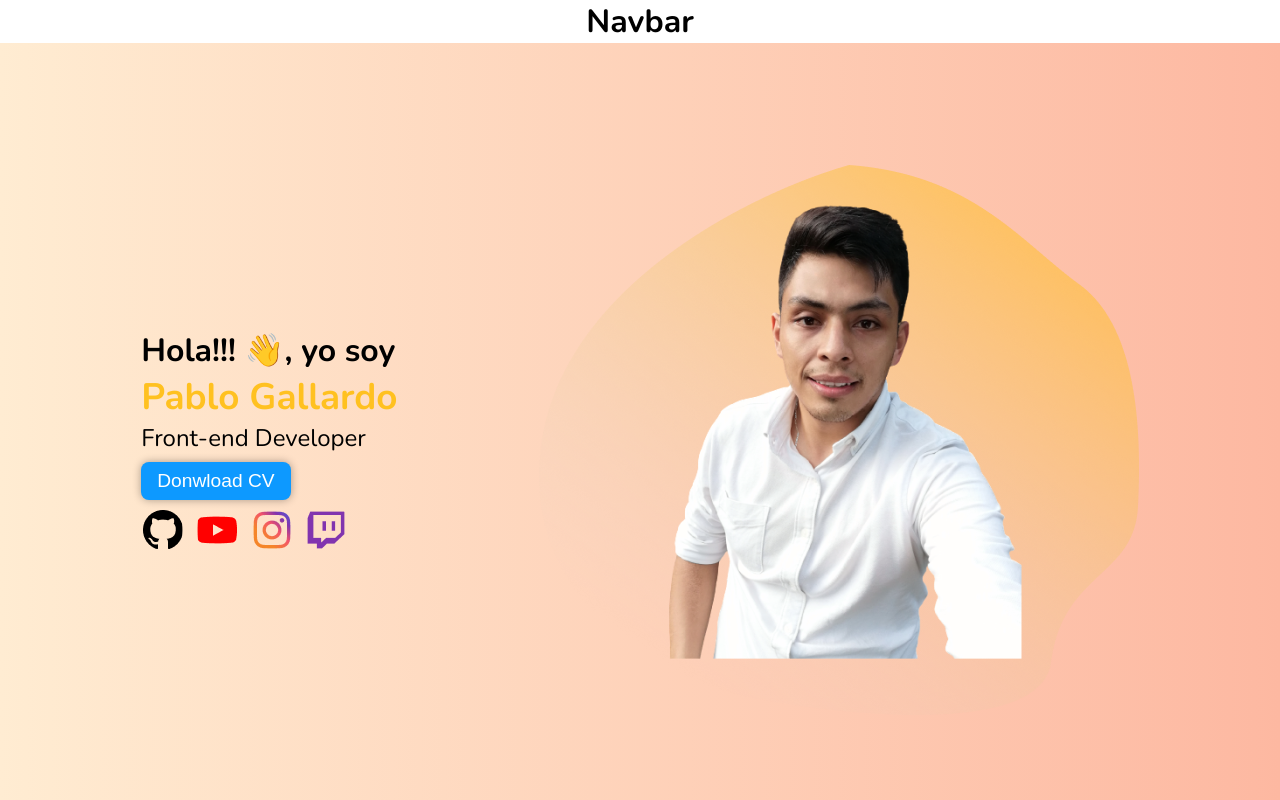
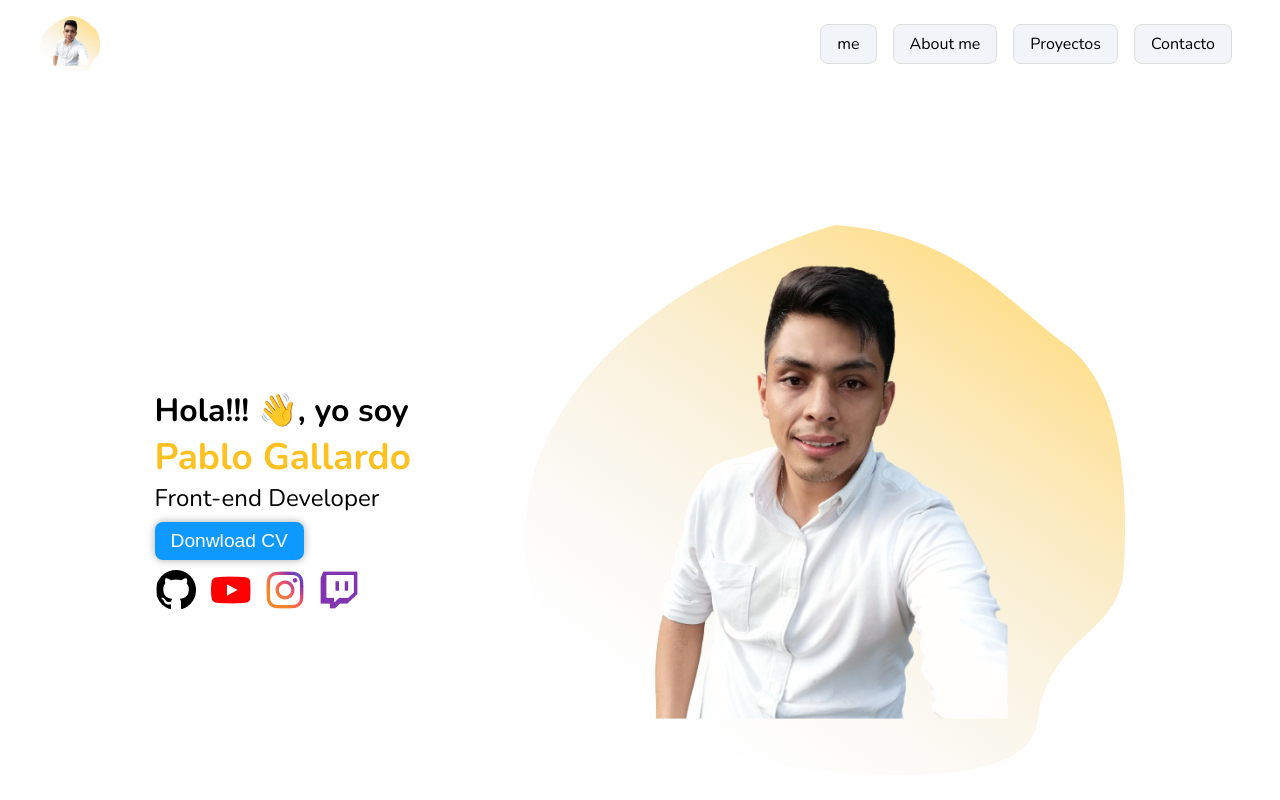
Before and after one commit to pablogallardodev/portfolio, a React (Vite) app: page / in a window 1280 px wide. Shown: the top 800 px of the page. Built offline with nearby package versions, Linux system fonts and the light colour scheme.

Commit message:
Estructura de pagina y diseño de nav

```diff
--- a/src/App.jsx
+++ b/src/App.jsx
@@ -10,9 +10,9 @@ import Footer from './components/Footer'
 
 export default function App() {
   return (
-  <div className='container'>
+    <>
       <Navbar />
-
+      <div className='container app-center'>
         <div className='header'>
           <div>
             <h1>Hola!!! <span className='hand'>👋</span>, yo soy</h1>
@@ -35,8 +35,8 @@ export default function App() {
           <h1>About me</h1>
           <p>Ingeniero en Sistemas Computacionales 👨‍🎓, apasionado por ser desarrollador, aprender y aplicar nuevas tecnologías. Actualmente soy desarrollador Front-End 💻 🖱 para una consultora. Un hobby es poder compartir mis conocimientos 📹 📺, para que los demás puedan aprender más. Por último, pero no menos importante soy de México. 🌮 🌮</p>
         </div>
-
+      </div>
       <Footer />
-  </div>
+    </>
   )
 }
--- a/src/components/Footer.jsx
+++ b/src/components/Footer.jsx
@@ -2,7 +2,9 @@ import React from 'react'
 
 const Footer = () => {
   return (
-    <h1>Footer</h1>
+    <footer className='app-center'>
+      <h1>Footer</h1>
+    </footer>
   )
 }
 
--- a/src/components/Navbar.jsx
+++ b/src/components/Navbar.jsx
@@ -1,8 +1,17 @@
 import React from 'react'
+import logo from "../picture/profile.png"
 
 const Navbar = () => {
   return (
-    <h1>Navbar</h1>
+    <nav className='nav app-center'>
+      <img src={logo} alt="Logo" width="60" />
+      <ul>
+        <li>me</li>
+        <li>About me</li>
+        <li>Proyectos</li>
+        <li>Contacto</li>
+      </ul>
+    </nav>
   )
 }
 
--- a/src/index.css
+++ b/src/index.css
@@ -14,15 +14,9 @@ code {
 * {
   margin: 0;
   padding: 0;
+  box-sizing: inherit;
 }
 
-/*
-  Light: 300
-  Regular: 400
-  Medium: 500
-  Semibold: 600
-  Bold: 700
-*/
 
 .container {
   align-items: center;
@@ -31,8 +25,35 @@ code {
   justify-content: center;
 }
 
+.app-center {
+  max-width: 1200px;
+  margin: 0 auto;
+  padding: 1rem;
+}
+
+.nav {
+  align-items: center;
+  display: flex;
+  justify-content: space-between;
+}
+
+.nav ul {
+  display: flex;
+  justify-content: flex-end;
+  width: 50%;
+}
+
+.nav li {
+  background-color: #f1f5f9;
+  border-radius: .5rem;
+  border: 1px solid #DDD;
+  list-style: none;
+  margin: 0 .5rem;
+  padding: .5rem 1rem;
+}
+
 .header {
-  background: linear-gradient(90deg, #FFECD2, #FDB8A1);
+  /* background: linear-gradient(90deg, #FFECD2, #FDB8A1); */
   align-items: center;
   display: flex;
   min-height: 100vh;
@@ -40,17 +61,17 @@ code {
   justify-content: space-evenly;
 }
 
-.name {
+.header .name {
   color: #ffc120;
   font-size: 2.3rem;
   font-weight: 800;
 }
 
-.title {
+.header .title {
   font-weight: 300;
 }
 
-.cv {
+.header .cv {
   background-color: #0D99FF;
   border: none;
   border-radius: .5rem;
@@ -64,14 +85,14 @@ code {
   transition: all .3s ease-in-out;
 }
 
-.redes img {
+.header .redes img {
   margin-right: .7rem;
   border-radius: .5rem;
   padding: .1rem;
   transition: all .3s ease-in-out;
 }
 
-.redes img:hover, .cv:hover {
+.header .redes img:hover, .header .cv:hover {
   transform: translateY(-3px) translateX(3px);
 }
 
```
Lines whose indentation alone changed are shown as unchanged.
